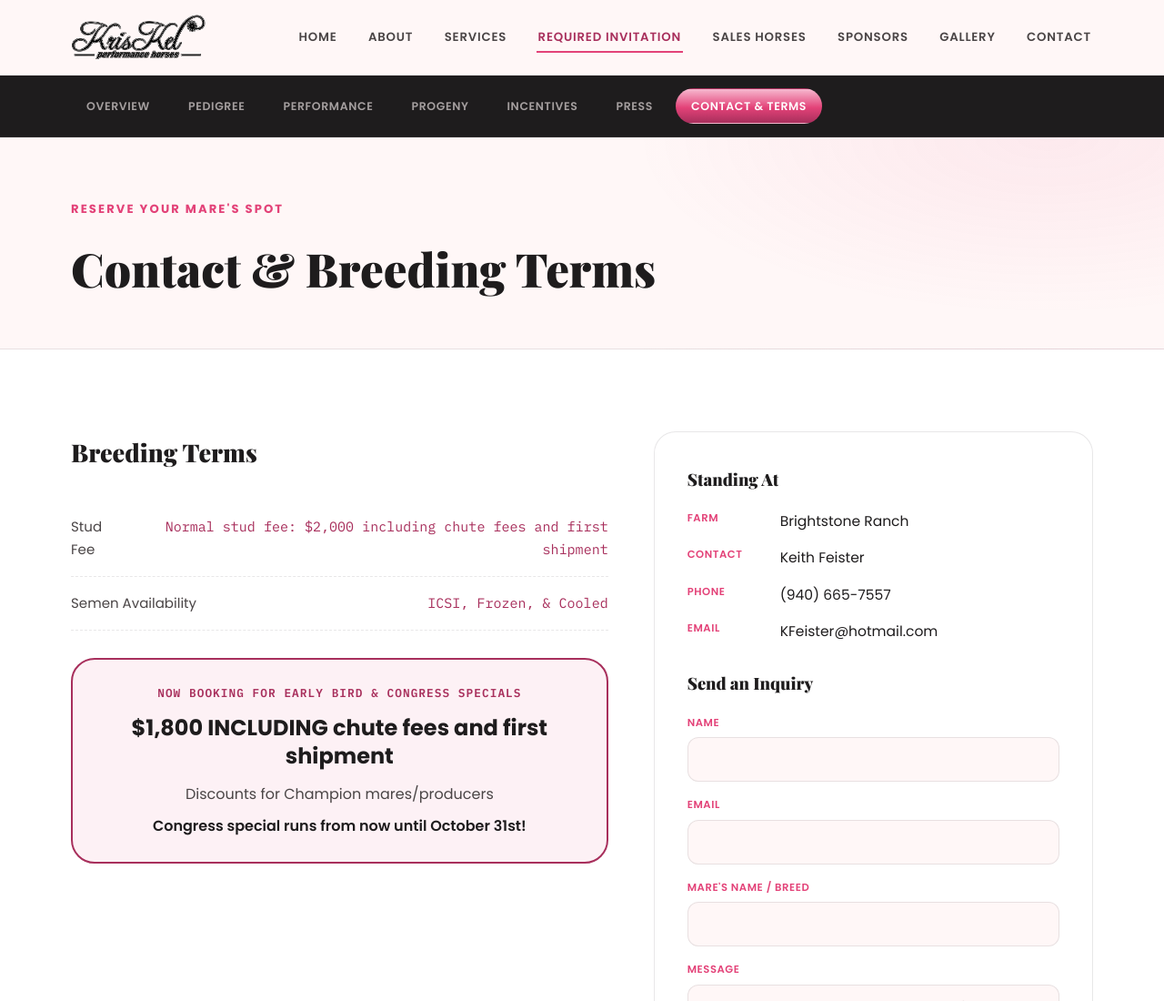
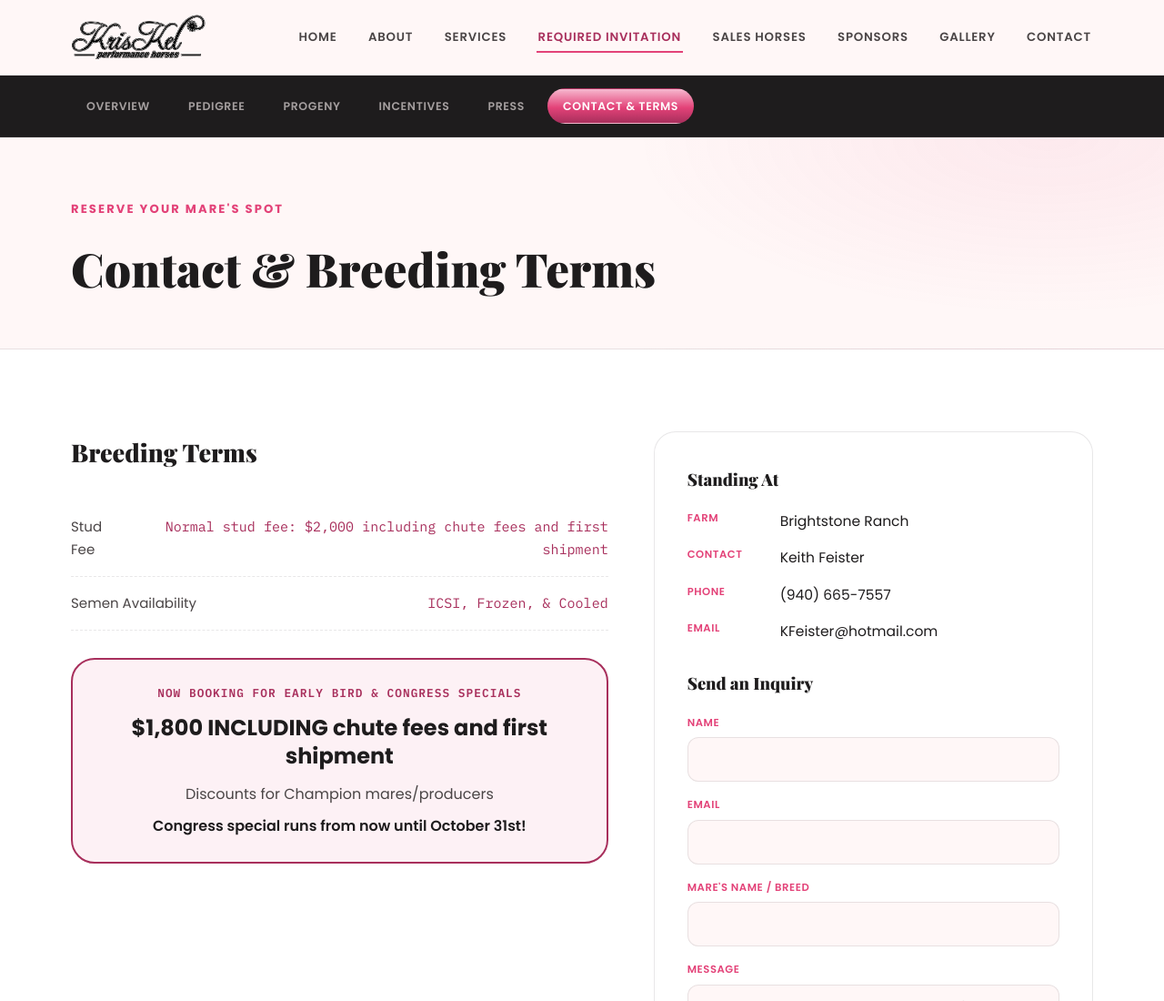
Before and after one commit to kat0connor/Kriskel-website, a plain HTML site: page required-invitation/contact.html in a window 1280 px wide. Shown: the top 1100 px of the page at 91% size. Drawn offline with nearby package versions, Linux system fonts and the light colour scheme; a web font is replaced by a local one.

Commit message:
Remove 'Performance' link from contact page
Removed the 'Performance' link from the navigation menu.

```diff
--- a/required-invitation/contact.html
+++ b/required-invitation/contact.html
@@ -30,7 +30,6 @@
   <div class="subnav-inner">
     <a href="index.html">Overview</a>
     <a href="pedigree.html">Pedigree</a>
-    <a href="performance.html">Performance</a>
     <a href="progeny.html">Progeny</a>
     <a href="incentives.html">Incentives</a>
     <a href="press.html">Press</a>
```
